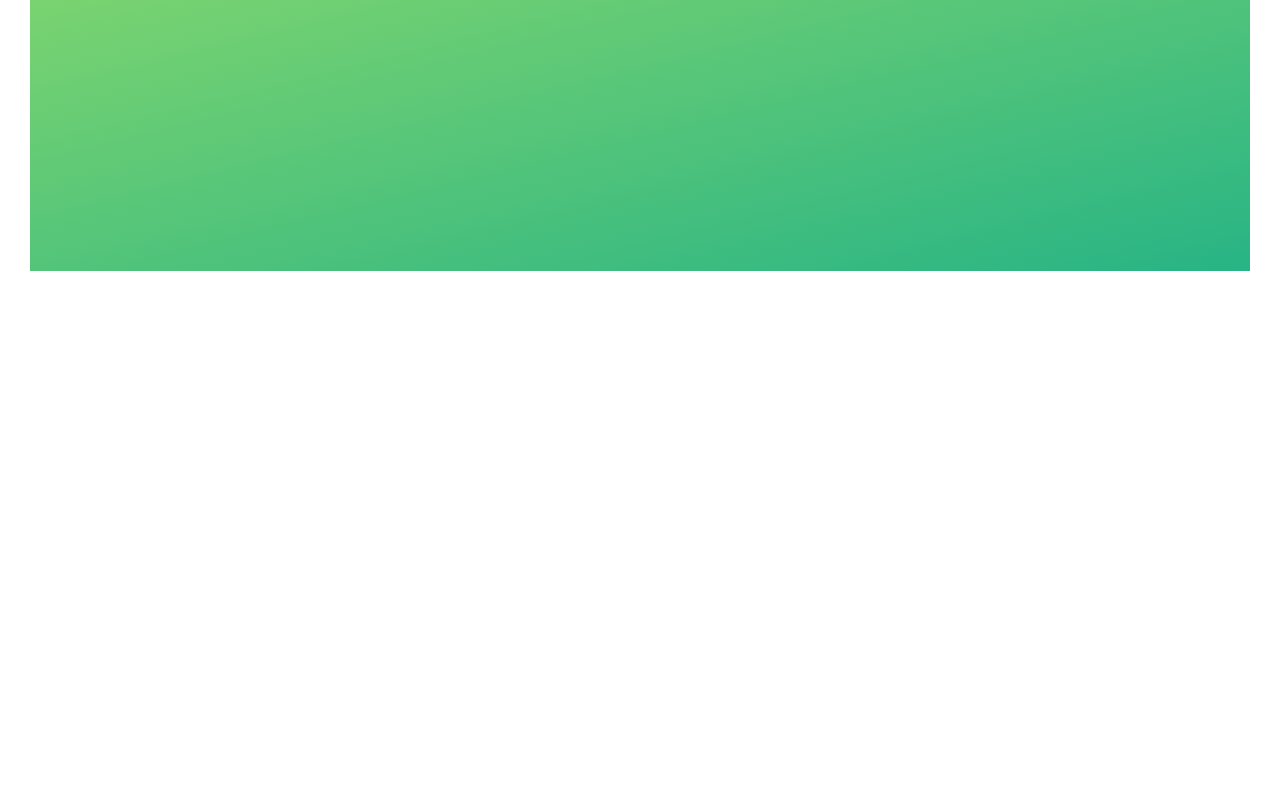
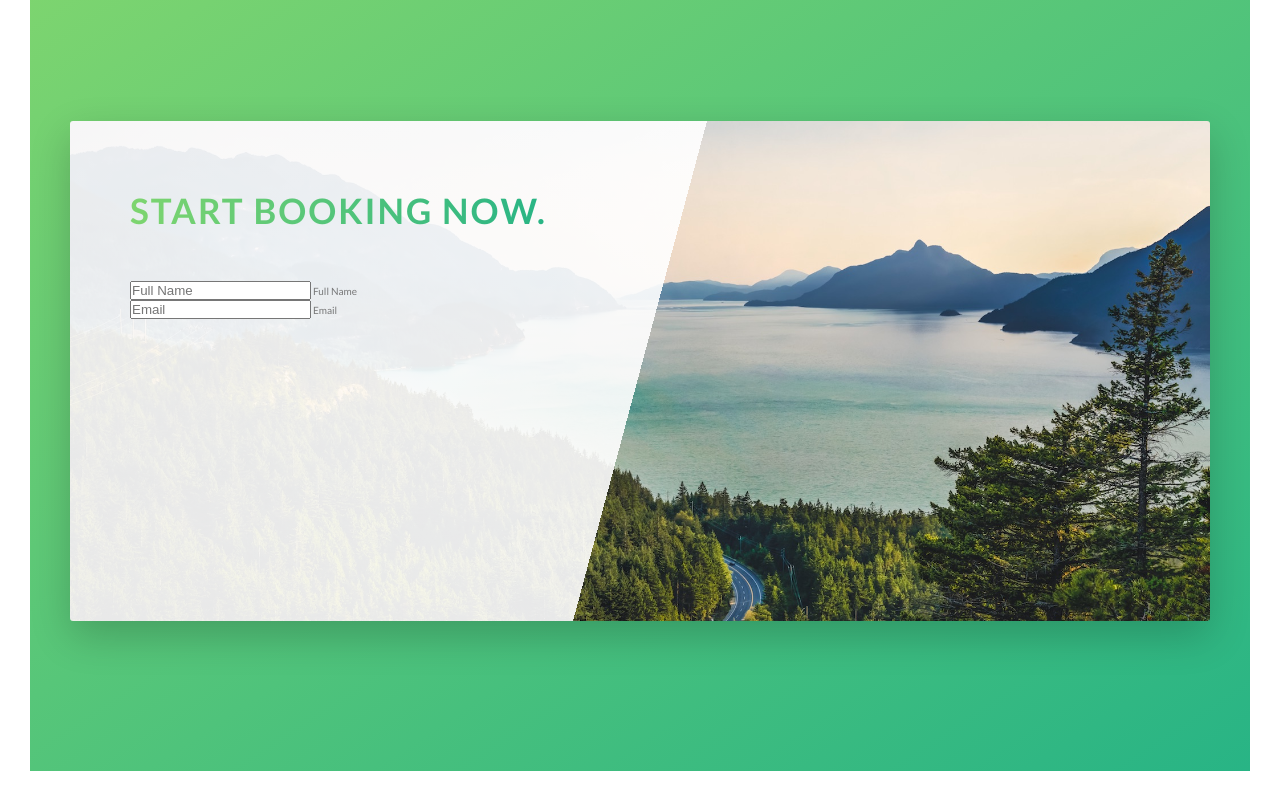
Before and after one commit to Poirei/Natours, a website: page index.html in a window 1280 px wide. Shown: the part 4600-5401 px from the top of the page. Before the commit the page ends 4901 px from the top, so only its background shows below. Drawn offline with Linux system fonts and the light colour scheme.

Commit message:
added form control.

```diff
--- a/index.html
+++ b/index.html
@@ -269,7 +269,25 @@
       <section class="section-book">
         <div class="row">
           <div class="book">
+            <div class="book__form">
+              <form action="#" class="form">
+                <div class="u-margin-bottom-medium">
+                  <h2 class="heading-secondary">
+                    Start booking now.
+                  </h2>
+                </div>
 
+                <div class="form__group">
+                  <input type="text" class="form-input" placeholder="Full Name" id="name" required>
+                  <label for="name" class="form-label">Full Name</label>
+                </div>
+
+                <div class="form__group">
+                  <input type="email" class="form-input" placeholder="Email" id="email" required>
+                  <label for="email" class="form-label">Email</label>
+                </div>
+              </form>
+            </div>
           </div>
         </div>
       </section>
--- a/sass/pages/_home.scss
+++ b/sass/pages/_home.scss
@@ -38,6 +38,14 @@
 }
 
 .book {
-  background: url(../img/nat10.jpg);
+  background-image: linear-gradient(105deg, rgba($color-white, .9) 0%, rgba($color-white, .9) 50%, transparent 50%), url(../img/nat-10.jpg);
   background-size: 100%;
+  border-radius: 3px;
+  box-shadow: 0 1.5rem 4rem rgba($color-black, .2);
+  height: 50rem;
+
+  &__form {
+    width: 50%;
+    padding: 6rem;
+  }
 }
```
Also changed, not shown: css/style.css, 2 other files.
